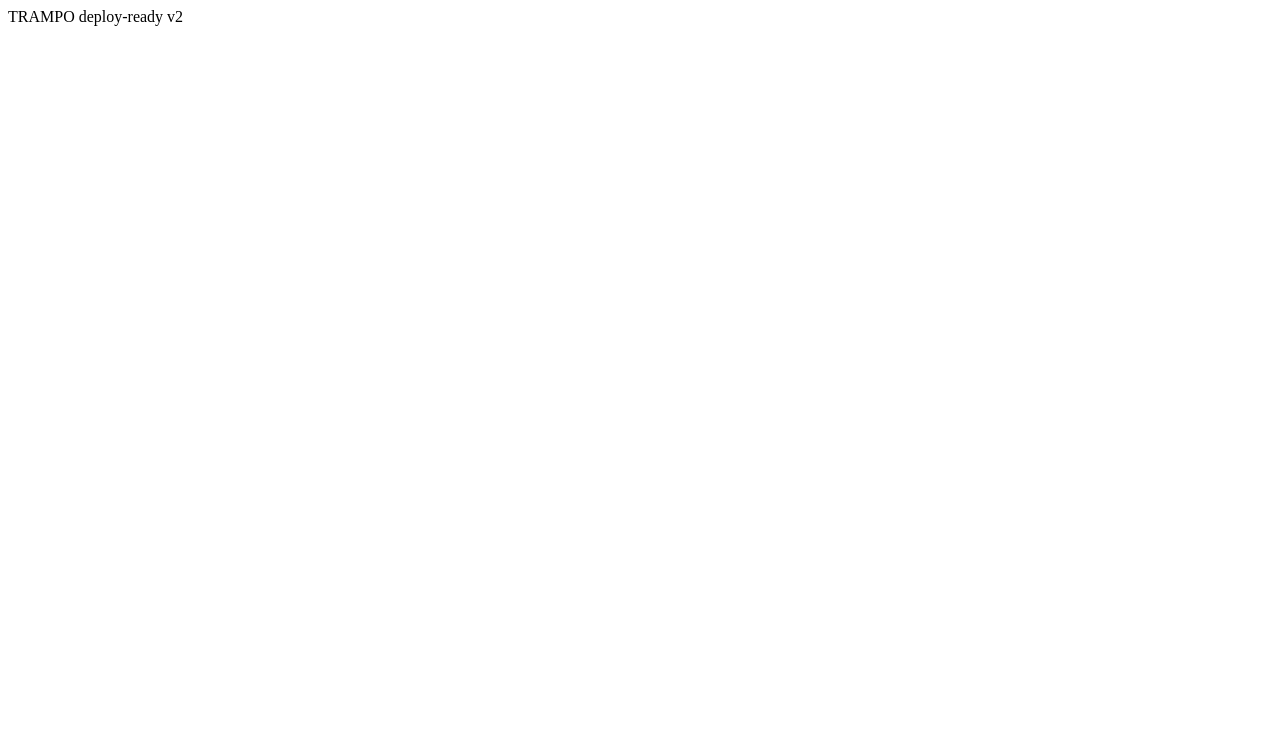
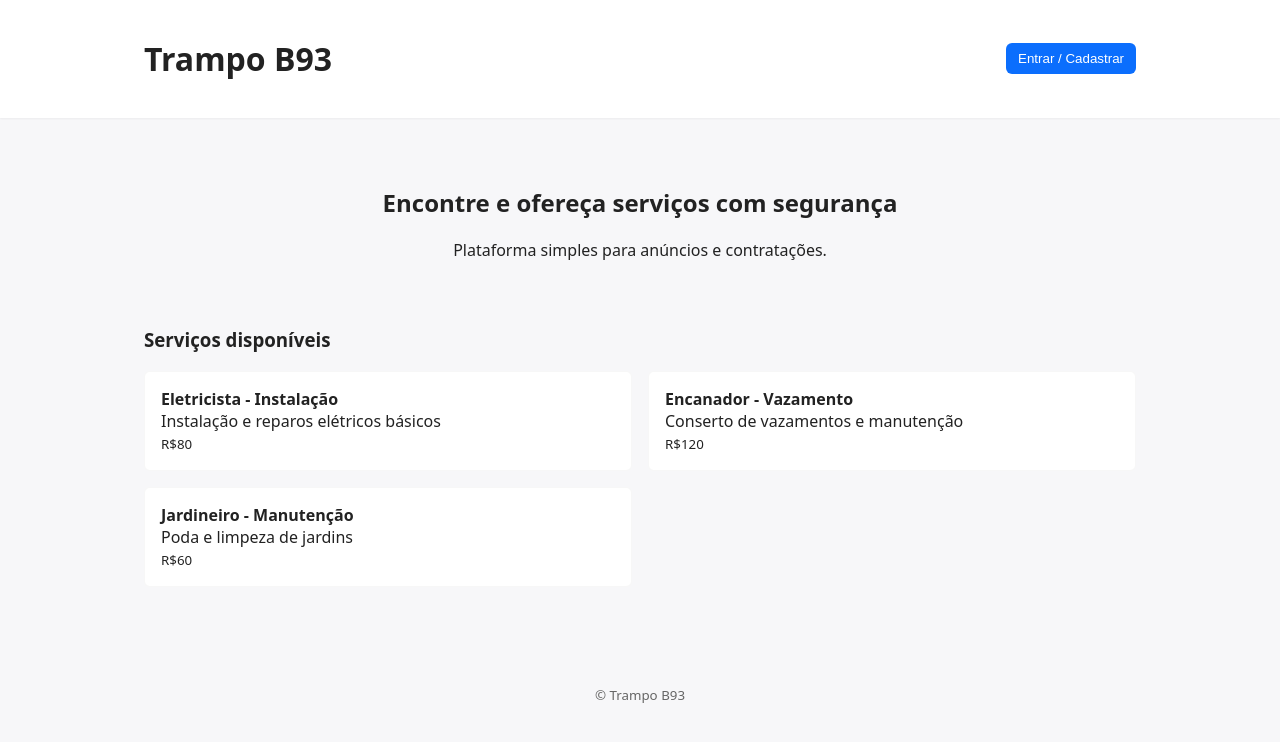
Before and after one commit to notrampo25/trampo-b93, a plain HTML site: page index.html in a window 1280 px wide. Drawn offline with Linux system fonts and the light colour scheme.

Commit message:
Atualiza index.html e adiciona css/style.css e js/app.js

```diff
--- a/css/style.css
+++ b/css/style.css
@@ -1 +1,26 @@
-body{font-family:Arial;}
+:root{
+  --bg:#f7f7f9;
+  --card:#ffffff;
+  --accent:#0b6efd;
+  --text:#222;
+  --muted:#666;
+}
+
+*{box-sizing:border-box}
+html,body{height:100%;margin:0;font-family:system-ui,-apple-system,Segoe UI,Roboto,"Helvetica Neue",Arial;color:var(--text);background:var(--bg)}
+.container{max-width:1024px;margin:0 auto;padding:1rem}
+.site-header{background:var(--card);box-shadow:0 1px 2px rgba(0,0,0,.05)}
+.site-header .container{display:flex;align-items:center;justify-content:space-between;padding:1rem}
+.hero{padding:2rem 0;text-align:center}
+.card{background:var(--card);padding:1rem;border-radius:8px;box-shadow:0 1px 4px rgba(0,0,0,.06)}
+.services-list{list-style:none;padding:0;margin:1rem 0;display:grid;gap:1rem}
+.services-list li{background:var(--card);padding:1rem;border-radius:6px;border:1px solid rgba(0,0,0,.03)}
+.actions{display:flex;gap:.5rem;margin-top:.5rem}
+button{background:var(--accent);color:#fff;border:0;padding:.5rem .75rem;border-radius:6px;cursor:pointer}
+button[hidden]{display:none}
+label{display:block;margin-top:.5rem;color:var(--muted)}
+input{width:100%;padding:.5rem;margin-top:.25rem;border:1px solid #ddd;border-radius:6px}
+.site-footer{padding:1rem 0;text-align:center;color:var(--muted);margin-top:2rem}
+@media(min-width:700px){
+  .services-list{grid-template-columns:repeat(2,1fr)}
+}
--- a/index.html
+++ b/index.html
@@ -1 +1,57 @@
-<!doctype html><html><head><meta charset='utf-8'><title>TRAMPO B93 FINAL v2</title></head><body>TRAMPO deploy-ready v2</body></html>
+<!doctype html>
+<html lang="pt-BR">
+<head>
+  <meta charset="utf-8" />
+  <meta name="viewport" content="width=device-width,initial-scale=1" />
+  <title>Trampo B93</title>
+  <link rel="manifest" href="manifest.json" />
+  <link rel="stylesheet" href="css/style.css" />
+  <meta name="description" content="Plataforma web de contratação de serviços" />
+</head>
+<body>
+  <header class="site-header">
+    <div class="container">
+      <h1>Trampo B93</h1>
+      <nav>
+        <button id="btn-login">Entrar / Cadastrar</button>
+      </nav>
+    </div>
+  </header>
+
+  <main class="container">
+    <section id="hero" class="hero">
+      <h2>Encontre e ofereça serviços com segurança</h2>
+      <p>Plataforma simples para anúncios e contratações.</p>
+    </section>
+
+    <section id="services" aria-labelledby="services-title">
+      <h3 id="services-title">Serviços disponíveis</h3>
+      <ul id="services-list" class="services-list">
+        <!-- Lista de serviços carregada dinamicamente -->
+      </ul>
+    </section>
+
+    <section id="auth" class="card" hidden>
+      <h3>Entrar / Cadastrar</h3>
+      <form id="auth-form">
+        <label for="email">Email</label>
+        <input id="email" type="email" required />
+        <label for="password">Senha</label>
+        <input id="password" type="password" required minlength="6" />
+        <div class="actions">
+          <button id="btn-signup" type="button">Cadastrar</button>
+          <button id="btn-signin" type="button">Entrar</button>
+        </div>
+      </form>
+    </section>
+  </main>
+
+  <footer class="site-footer">
+    <div class="container">
+      <small>© Trampo B93</small>
+    </div>
+  </footer>
+
+  <script type="module" src="js/app.js"></script>
+</body>
+</html>
--- a/js/app.js
+++ b/js/app.js
@@ -1 +1,51 @@
-// placeholder
+// Arquivo JS inicial: js/app.js
+// Observação: para conectar ao Supabase, crie um arquivo separado com as chaves (não comite chaves secretas).
+// Exemplo (não comite direto): const SUPABASE_URL = 'https://...'; const SUPABASE_ANON_KEY = '...';
+
+document.addEventListener('DOMContentLoaded', () => {
+  const btnLogin = document.getElementById('btn-login');
+  const authSection = document.getElementById('auth');
+  const servicesList = document.getElementById('services-list');
+  const btnSignin = document.getElementById('btn-signin');
+  const btnSignup = document.getElementById('btn-signup');
+
+  btnLogin.addEventListener('click', () => {
+    authSection.hidden = !authSection.hidden;
+    authSection.scrollIntoView({behavior:'smooth'});
+  });
+
+  // Handlers de exemplo (substituir por chamadas ao backend/Supabase)
+  btnSignup.addEventListener('click', async () => {
+    const email = document.getElementById('email').value.trim();
+    const password = document.getElementById('password').value;
+    if (!email || !password) return alert('Preencha email e senha');
+    // TODO: integrar com Supabase auth.signUp({email,password})
+    alert(`Cadastro simulado para ${email}`);
+  });
+
+  btnSignin.addEventListener('click', async () => {
+    const email = document.getElementById('email').value.trim();
+    const password = document.getElementById('password').value;
+    if (!email || !password) return alert('Preencha email e senha');
+    // TODO: integrar com Supabase auth.signIn({email,password})
+    alert(`Login simulado para ${email}`);
+  });
+
+  // Carregamento de serviços de exemplo (substituir por fetch do banco)
+  const sampleServices = [
+    {id:1,title:'Eletricista - Instalação',desc:'Instalação e reparos elétricos básicos',price:'R$80'},
+    {id:2,title:'Encanador - Vazamento',desc:'Conserto de vazamentos e manutenção',price:'R$120'},
+    {id:3,title:'Jardineiro - Manutenção',desc:'Poda e limpeza de jardins',price:'R$60'}
+  ];
+
+  function renderServices(list){
+    servicesList.innerHTML = '';
+    list.forEach(s => {
+      const li = document.createElement('li');
+      li.innerHTML = `<strong>${s.title}</strong><div>${s.desc}</div><small>${s.price}</small>`;
+      servicesList.appendChild(li);
+    });
+  }
+
+  renderServices(sampleServices);
+});
```
